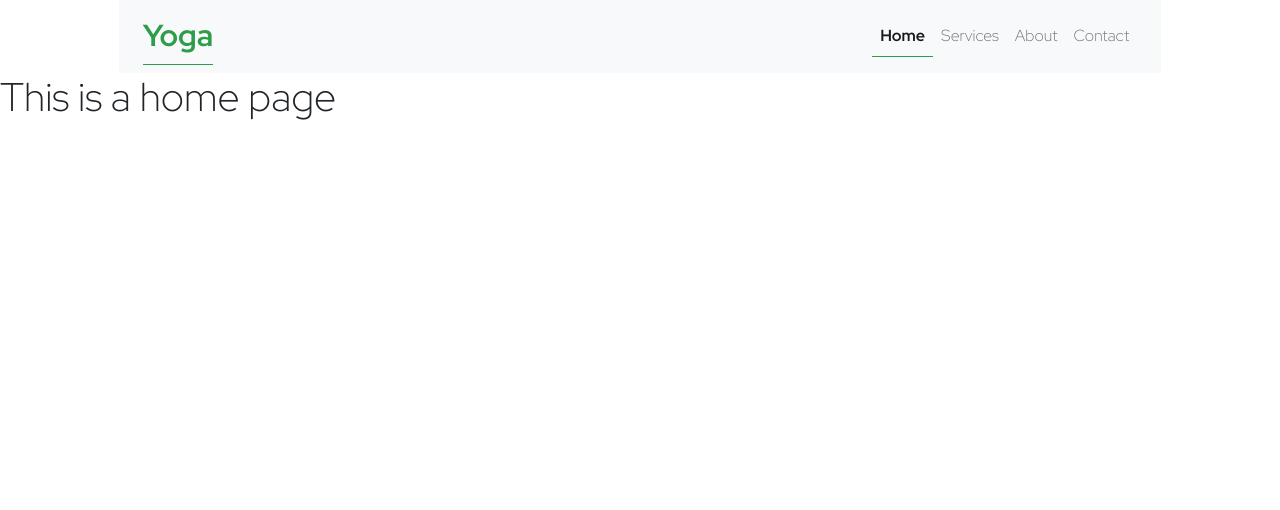
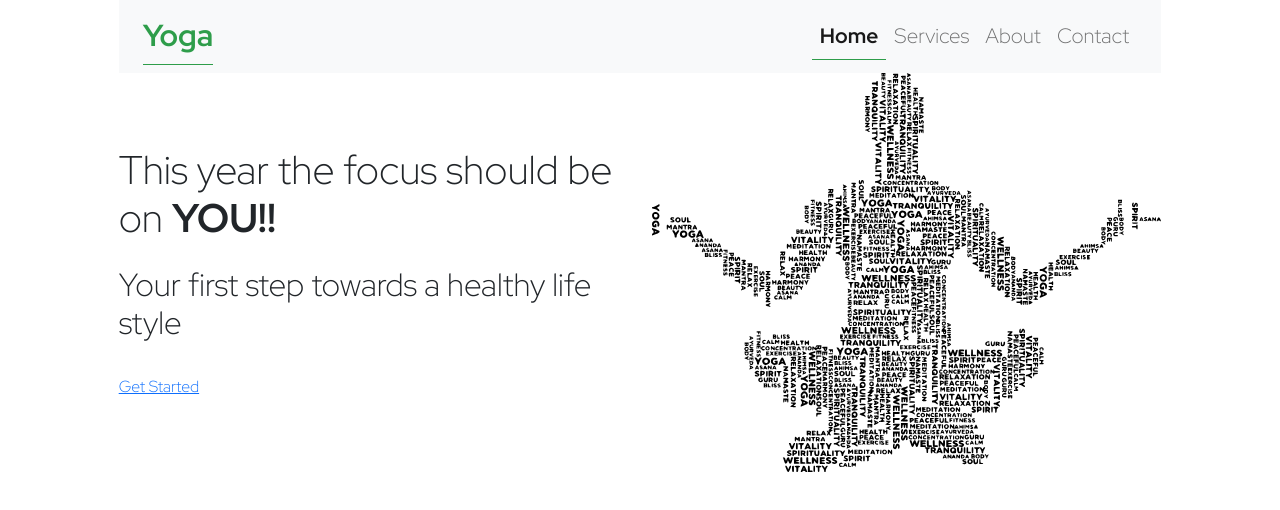
Before and after one commit to maurya512/yoga, a React (Create React App) app: page / in a window 1280 px wide. Shown: the top 510 px of the page. Built offline with nearby package versions, Linux system fonts and the light colour scheme.

Commit message:
Added images and styling for the home page

```diff
--- a/src/index.css
+++ b/src/index.css
@@ -10,7 +10,8 @@
 }
 
 .navbar {
-  background-color: #fff !important;
+  background-color: none !important;
+  position: fixed;
 }
 
 .navbar-brand {
@@ -19,7 +20,7 @@
 }
 
 
-.navbar-a {
+.navbar a {
   font-size: 1.3rem;
   text-transform: capitalize;
 }
--- a/src/pages/Home/Home.jsx
+++ b/src/pages/Home/Home.jsx
@@ -1,11 +1,49 @@
-import React from 'react'
+import React from "react";
+import { NavLink } from "react-router-dom";
+// import images
+import yoga1 from "../../images/yogaimg1.svg";
 
 const Home = () => {
-    return (
-        <h1>
-           This is a home page
-        </h1>
-    )
-}
+  return (
+    <>
+      <section id="header" className="d-flex align-items-center">
+        <div className="container-fluid nav_bg">
+          <div className="row">
+            <div className="col-10 mx-auto">
+              {/* separates the screen and their contents into 2 things */}
+              <div className="row">
+                {/* left side of the screen */}
+                <div className="col-md-6 pt-5 pt-lg-0 order-2 order-lg-1 d-flex justify-content-center flex-column">
+                  <h1>
+                    This year the focus should be on{" "}
+                    <strong className="brand-name">YOU!!</strong>
+                  </h1>
+                  {/* margin top and bottom 3 */}
+                  <h2 className="my-3">
+                    Your first step towards a healthy life style
+                  </h2>
+                  <div className="mt-3">
+                    <NavLink to="/about" className="btn-get-started">
+                      Get Started
+                    </NavLink>
+                  </div>
+                </div>
 
-export default Home
+                {/* header image */}
+                <div className="col-lg-6 order-1 order-lg-2 header-img">
+                  <img
+                    src={yoga1}
+                    className="img-fluid animated"
+                    alt="home screen img"
+                  />
+                </div>
+              </div>
+            </div>
+          </div>
+        </div>
+      </section>
+    </>
+  );
+};
+
+export default Home;
```
Also changed, not shown: src/images/yogaimg1.jpeg (added), src/images/yogaimg1.svg (added).
